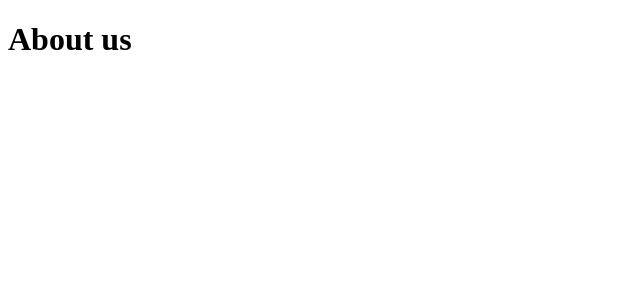
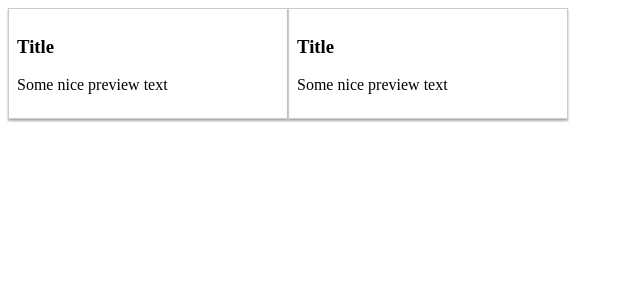
Before and after one commit to AmandaApril/frontend-tour-in, a Nuxt app in the folder frontend-tourin/: page /about in a window 1280 px wide. Shown: the top 300 px of the page, without its empty margins (0-640 px from the left). Built offline with nearby package versions, Linux system fonts and the light colour scheme.

Commit message:
fead(update): about

```diff
--- a/frontend-tourin/pages/about.vue
+++ b/frontend-tourin/pages/about.vue
@@ -1,7 +1,33 @@
 <template>
-  <h1>About us</h1>
+  <section class="recipes">
+      <article class="recipe">
+       <div></div>
+       <h1>Title</h1>
+        <p>Some nice preview text</p>
+      </article>
+      <article class="recipe">
+       <div></div>
+       <h1>Title</h1>
+        <p>Some nice preview text</p>
+      </article>
+  </section>
 </template>
 
 <script>
 export default {}
 </script>
+
+<style scoped>
+.recipes{
+   display: flex;
+   flex-flow: row wrap;
+}
+
+.recipe{
+    box-sizing: border-box;
+    width: 280px;
+    padding: 8px;
+    border: 1px solid #ccc;
+    box-shadow: 0 2px 2px #aaa;
+}
+</style>>
```
